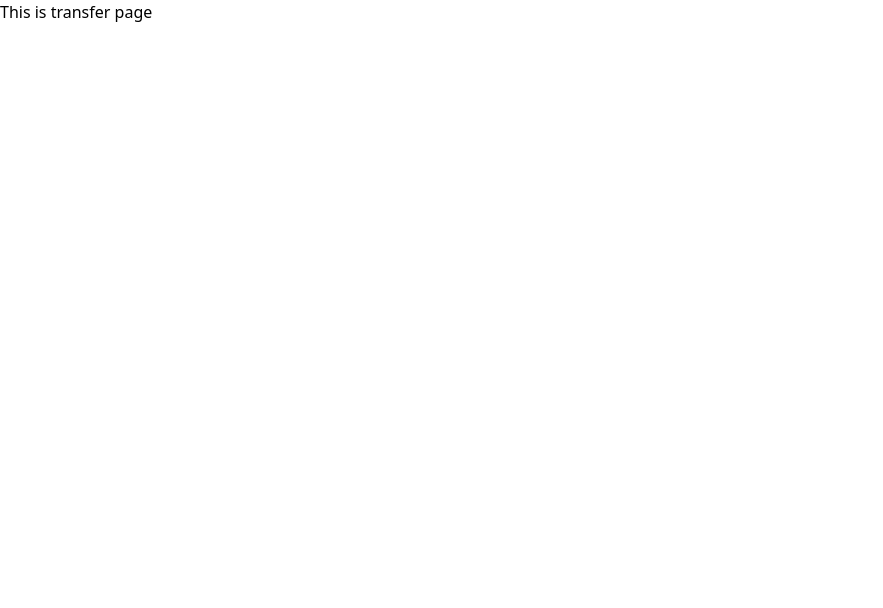
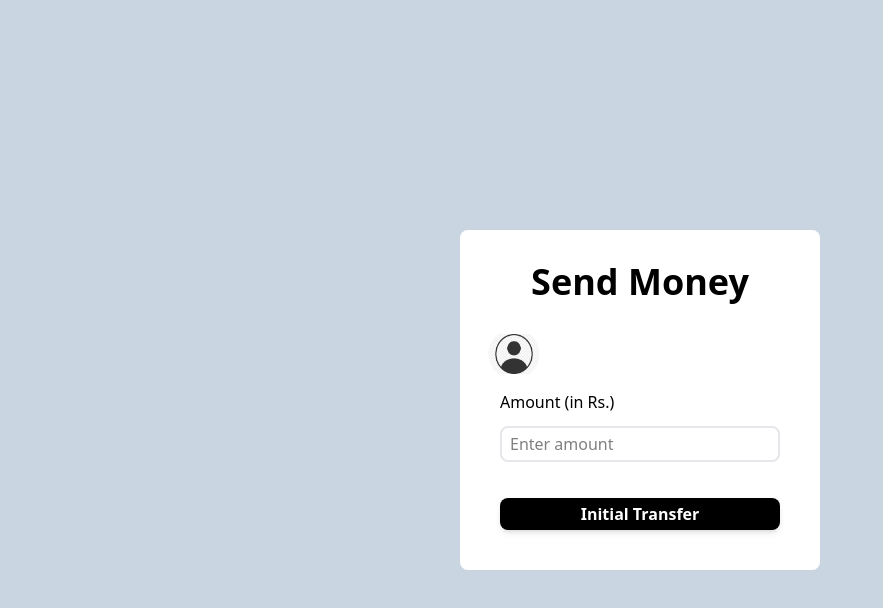
Before and after one commit to SaikatDeb12/EasyPay, a React (Vite) app in the folder frontend/: page /transfer in a window 1280 px wide. Shown: the top 608 px of the page, without its empty margins (0-883 px from the left). Built offline with nearby package versions, Linux system fonts and the light colour scheme.

Commit message:
transfer page styling done

```diff
--- a/frontend/src/components/InputBox.tsx
+++ b/frontend/src/components/InputBox.tsx
@@ -1,6 +1,6 @@
 interface PropType {
-  name: string;
-  label: string;
+  name?: string;
+  label?: string;
   placeholder: string;
   type: string;
   onChange: (event: React.ChangeEvent<HTMLInputElement>) => void;
--- a/frontend/src/pages/SignIn.tsx
+++ b/frontend/src/pages/SignIn.tsx
@@ -70,7 +70,7 @@ const SignIn: React.FC = () => {
     <p>Loading...</p>
   ) : (
     <div className="bg-slate-300 w-full h-screen flex justify-center items-center">
-      <div className="rounded-lg bg-white w-90 p-2 h-max px-4 pb-10 flex flex-col justify-center items-center">
+      <div className="rounded-lg bg-white w-90 p-2 px-4 pb-10 h-max flex flex-col justify-center items-center">
         <div className="text-center">
           <Heading label={"Sign In"} />
           <SubHeading />
--- a/frontend/src/pages/Transaction.tsx
+++ b/frontend/src/pages/Transaction.tsx
@@ -1,5 +1,44 @@
-const Transaction = () => {
-  return <div>This is transfer page</div>;
+import type React from "react";
+import Heading from "../components/Heading";
+import Profile from "../components/Profile";
+import { useSearchParams } from "react-router-dom";
+import InputBox from "../components/InputBox";
+
+const Transaction: React.FC = () => {
+  const [params, setParams] = useSearchParams();
+  const id = params.get("id");
+  const name = params.get("name");
+
+  const handleAmount = () => {};
+
+  return (
+    <div className="h-screen w-full flex justify-center items-center bg-slate-300">
+      <div className="w-90 space-y-4 bg-white rounded-lg h-max px-4 p-2 pb-10 ">
+        <div className="flex flex-col justify-center items-center mb-8">
+          <Heading label="Send Money" />
+        </div>
+        <div className="flex items-center ">
+          <Profile />
+          <h2 className="px-2 text-lg font-semibold">{name}</h2>
+        </div>
+        <div className="mx-6">
+          <p>Amount (in Rs.)</p>
+          <InputBox
+            onChange={handleAmount}
+            placeholder="Enter amount"
+            type="number"
+          />
+          <button
+            onClick={handleAmount}
+            type="submit"
+            className="w-full bg-black hover:bg-green-500 transition delay-50 text-white rounded-lg px-3 py-1 shadow-md hover:shadow-lg ease-in-out font-semibold text-center mt-6 cursor-pointer"
+          >
+            Initial Transfer
+          </button>
+        </div>
+      </div>
+    </div>
+  );
 };
 
 export default Transaction;
```
